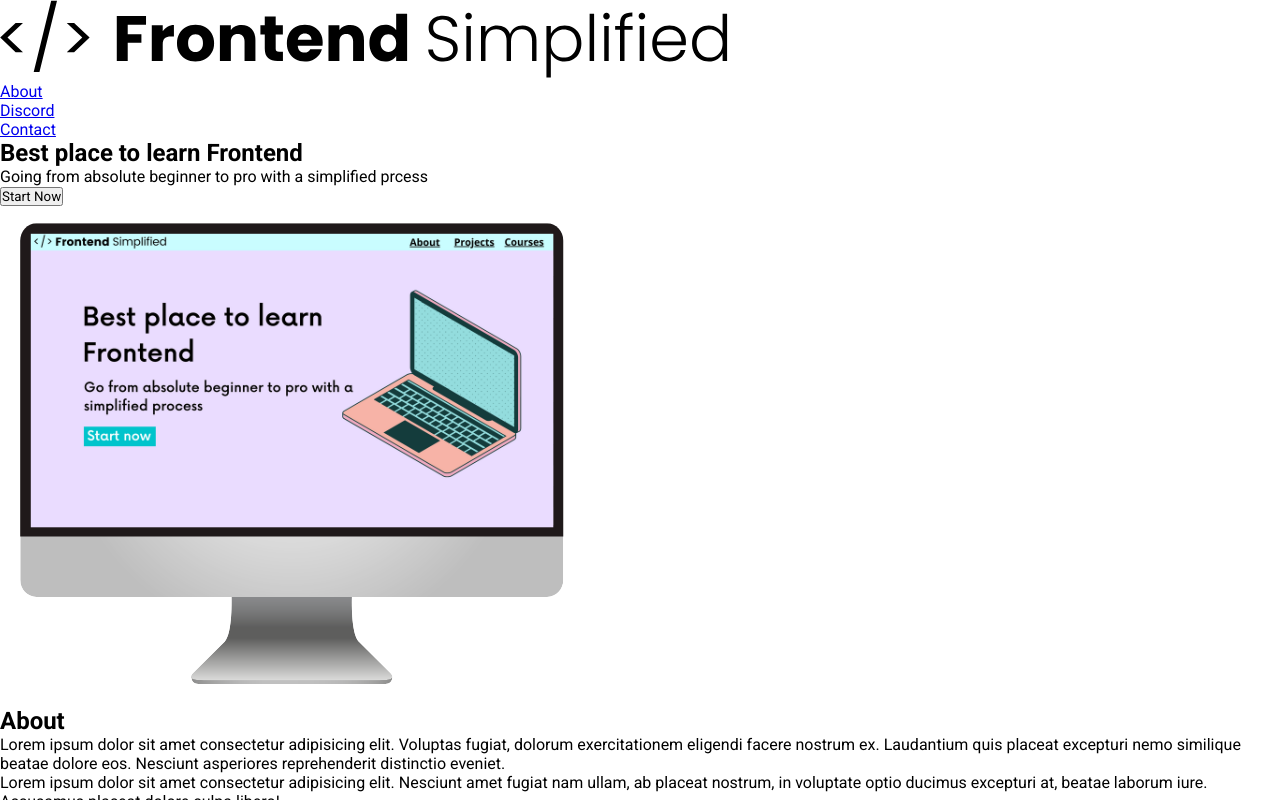
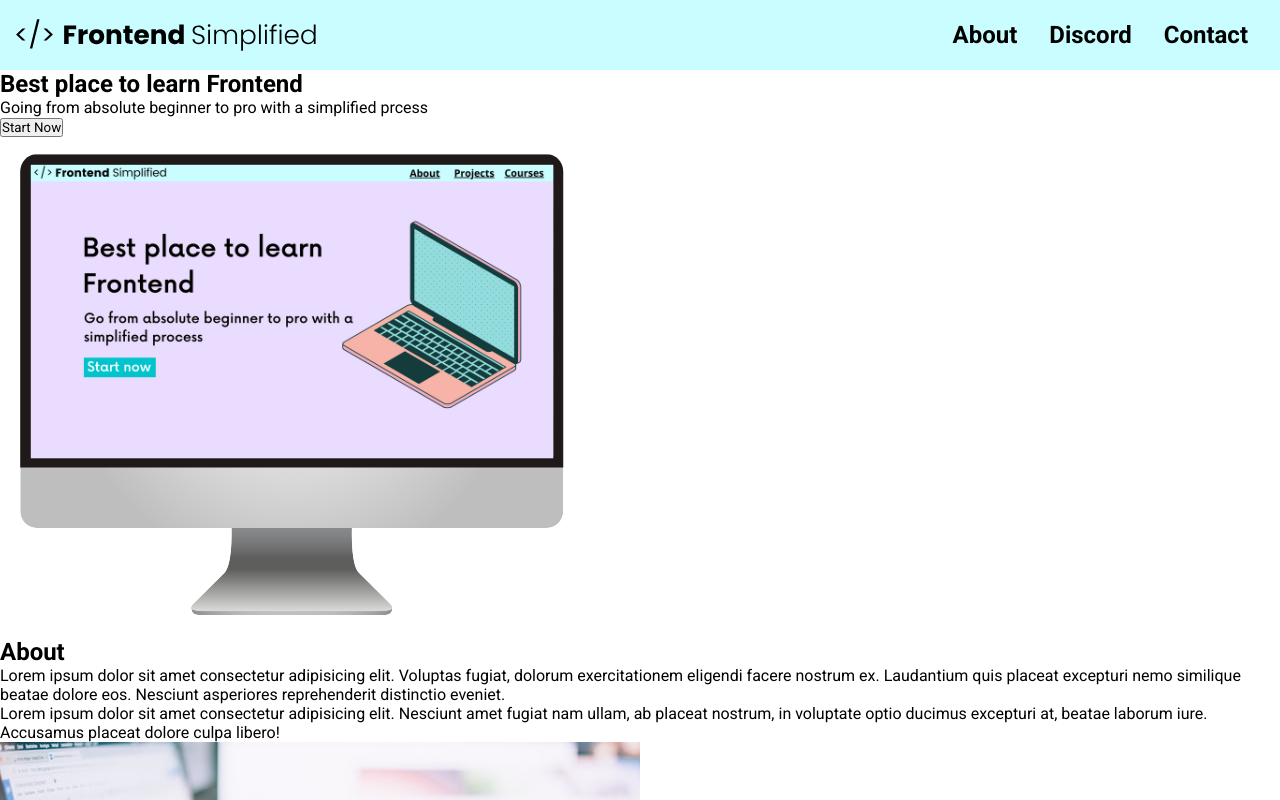
Before and after one commit to JusTJohnnyS/New, a plain HTML site: page index.html in a window 1280 px wide. Shown: the top 800 px of the page. Drawn offline with Linux system fonts and the light colour scheme.

Commit message:
HTML CODE FINSIH

```diff
--- a/css/styles.css
+++ b/css/styles.css
@@ -6,3 +6,33 @@
   box-sizing:border-box;
   font-family: 'Roboto', sans-serif;
 }
+
+nav {
+  height:70px;
+  display:flex;
+  justify-content: space-between;
+  align-items:center;
+  padding:0 16px;
+  background-color:#cafdff;
+}
+
+a{
+  color:black;
+  text-decoration: none;
+  font-size:24px;
+  font-weight:bold;
+}
+
+
+.logo{
+  width:300px;
+}
+
+ul{
+  display:flex;
+}
+
+li{
+  list-style:none;
+  padding:16px;
+}
--- a/index.html
+++ b/index.html
@@ -10,7 +10,7 @@
   <body>
     <section>
       <nav>
-        <img src="./images/FES.svg" />
+        <img src="./images/FES.svg" class="logo" />
         <ul>
           <li><a href="#about">About</a></li>
           <li><a href="#discord">Discord</a></li>
```
